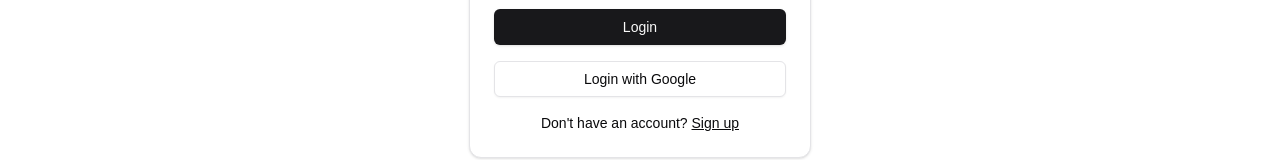
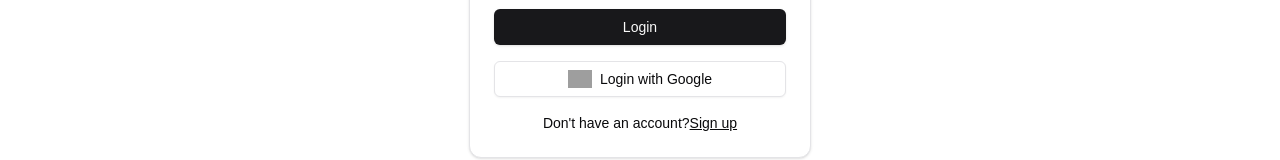
Before and after one commit to sunven/shared-bookmark, a Next.js app: page /login in a window 1280 px wide. Shown: the part 513-673 px from the top of the page. Built offline with nearby package versions, Linux system fonts and the light colour scheme; no server answers; grey boxes are pictures that could not be loaded.

Commit message:
feat: add icon

```diff
--- a/app/login/page.tsx
+++ b/app/login/page.tsx
@@ -7,6 +7,7 @@ import Link from 'next/link'
 import { useTransition } from 'react'
 import { signInAction } from './actions'
 import { BuiltInProviderType } from '@auth/core/providers'
+import Image from 'next/image'
 
 export default function Login() {
   const [isPending, startTransition] = useTransition()
@@ -49,11 +50,17 @@ export default function Login() {
                 submitLogin('google')
               }}
             >
+              <Image
+                alt="google"
+                src="https://fonts.gstatic.com/s/i/productlogos/googleg/v6/24px.svg"
+                width={24}
+                height={24}
+              />
               Login with Google
             </Button>
           </div>
           <div className="mt-4 text-center text-sm">
-            Don&apos;t have an account?{' '}
+            Don&apos;t have an account?
             <Link href="#" className="underline">
               Sign up
             </Link>
```
